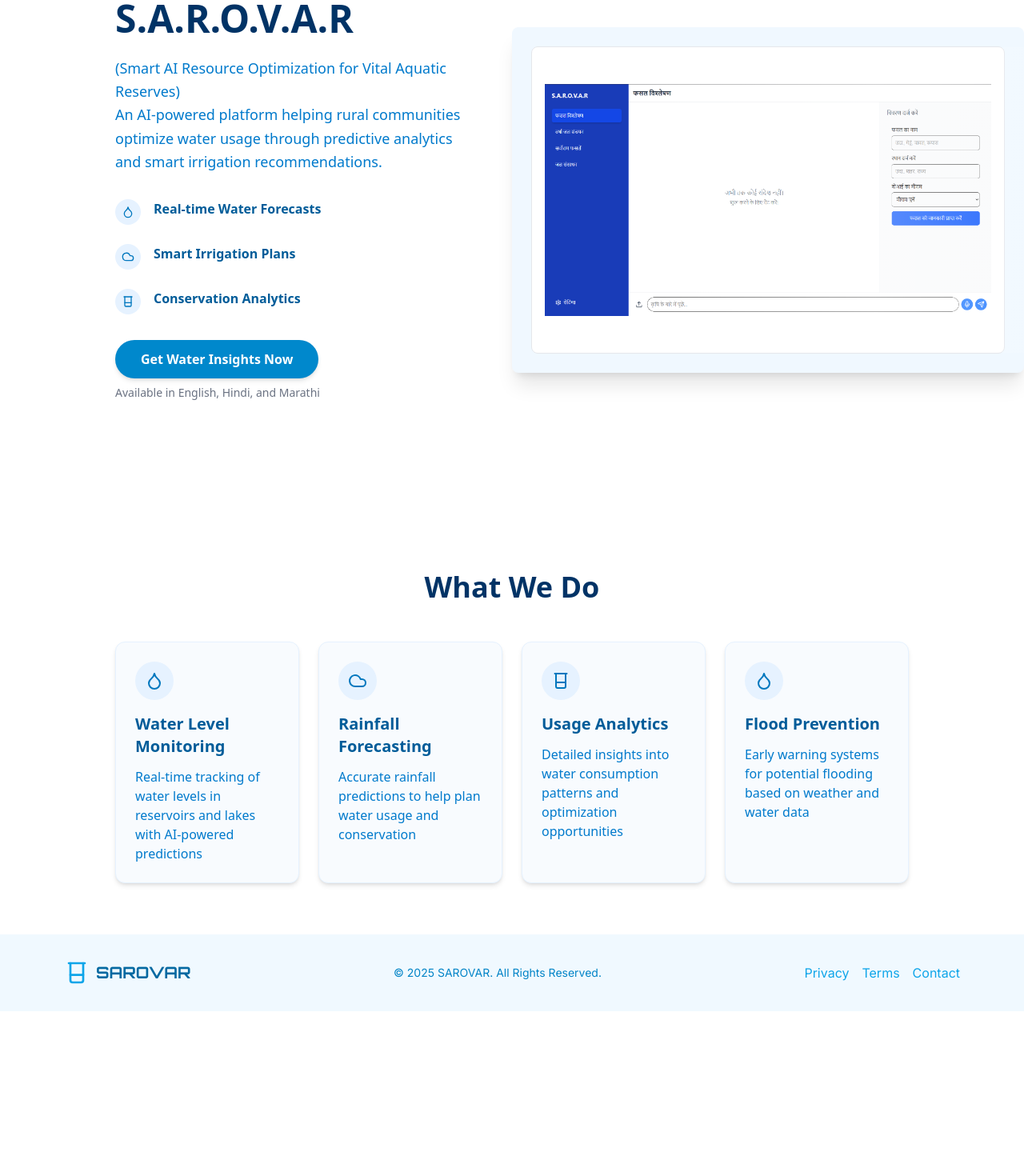
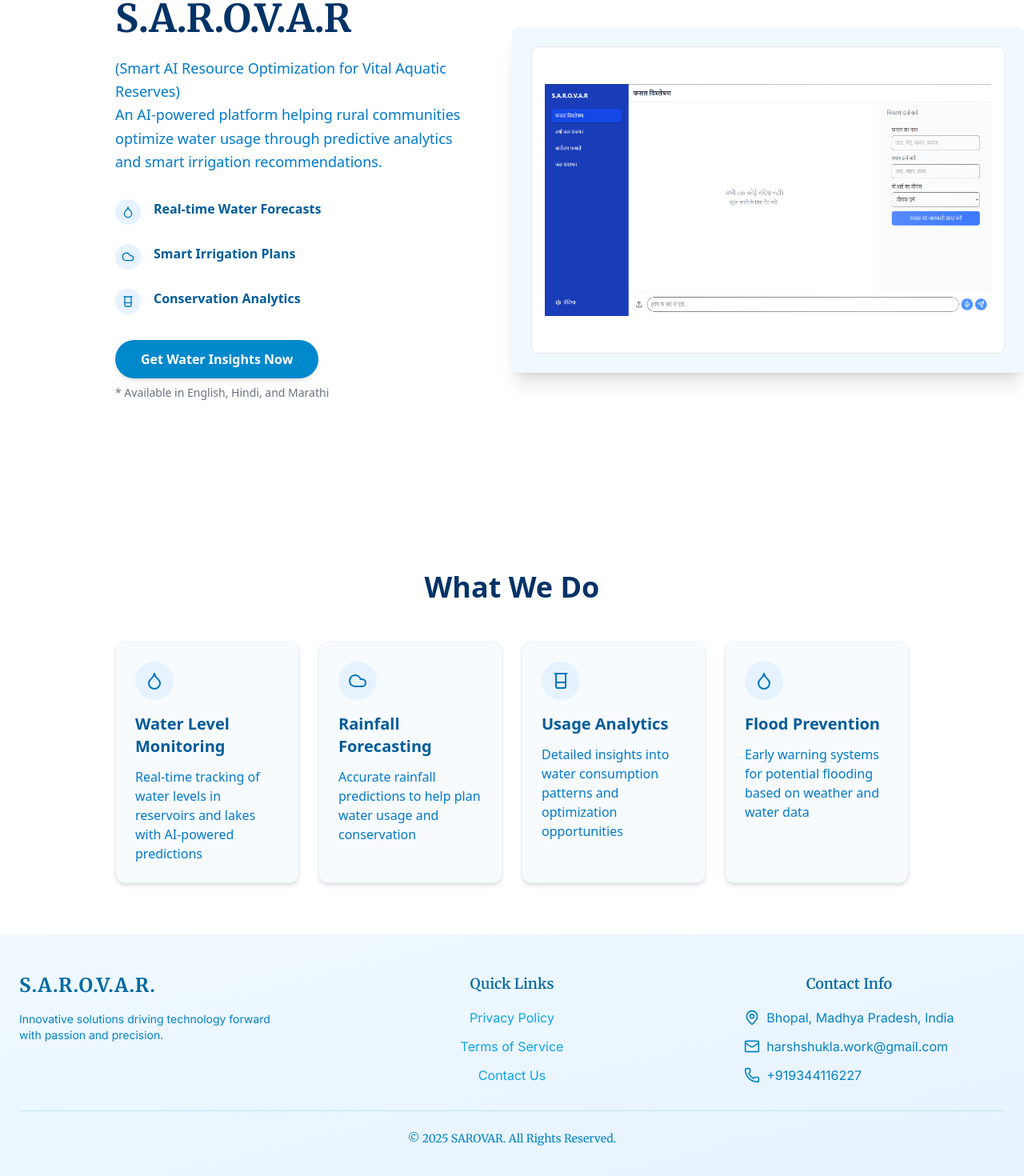
Before and after one commit to Cyb3rGhoul/SAROVAR-AI, a React (Vite) app: page / in a window 1280 px wide. Shown: the part 190-1660 px from the top of the page at 80% size. Before the commit the page ends 1454 px from the top, so only its background shows below. Built offline with nearby package versions, Linux system fonts and the light colour scheme; no server answers.

Commit message:
Fixed bugs

```diff
--- a/index.html
+++ b/index.html
@@ -5,6 +5,7 @@
     <link rel="icon" type="image/svg+xml" href="./src/assets/droplet.png" />
     <meta name="viewport" content="width=device-width, initial-scale=1.0" />
     <link href="https://fonts.googleapis.com/css2?family=Inter:wght@400;600&family=Orbitron:wght@700&display=swap" rel="stylesheet">
+    <link href="https://fonts.googleapis.com/css2?family=Merriweather:ital,opsz,wght@0,18..144,300..900;1,18..144,300..900&display=swap" rel="stylesheet">
     <title>Smart AI Resource Optimization for Vital Aquatic Reserves</title>
   </head>
   <body>
--- a/src/components/layout/Footer.jsx
+++ b/src/components/layout/Footer.jsx
@@ -1,33 +1,73 @@
 import React from 'react';
-import { Beaker } from 'lucide-react';
+import { MapPin, Mail, Phone } from 'lucide-react';
 
 const Footer = () => {
   return (
-    <footer className="bg-[#f0f9ff] py-8">
-      <div className="max-w-6xl mx-auto px-4 flex flex-col md:flex-row justify-between items-center space-y-4 md:space-y-0">
-        <div className="flex items-center space-x-2">
-          <Beaker className="h-8 w-8 text-[#0ea5e9]" />
-          <span className="text-xl font-bold text-[#0369a1] font-['Orbitron']">
-            SAROVAR
+    <footer className="bg-gradient-to-br from-[#f0f9ff] to-[#e6f2ff] py-12 shadow-lg">
+      <div className="max-w-7xl mx-auto px-6">
+        <div className="grid md:grid-cols-3 gap-8 items-start">
+          {/* Logo and Branding Section */}
+          <div className="flex flex-col items-center md:items-start space-y-4">
+            <div className="flex items-center space-x-3">
+              {/* <Beaker className="h-10 w-10 text-[#0369a1]" /> */}
+              <span className="text-2xl font-bold text-[#0369a1] tracking-wider font-[Merriweather]">
+                S.A.R.O.V.A.R.
               </span>
             </div>
-        <div className="text-[#0284c7] text-sm text-center md:text-right font-['Inter']">
-          © {new Date().getFullYear()} SAROVAR. All Rights Reserved.
+            <p className="text-[#0284c7] text-sm text-center md:text-left font-['Inter'] max-w-xs">
+              Innovative solutions driving technology forward with passion and precision.
+            </p>
           </div>
-        <div className="flex space-x-4">
+
+          {/* Quick Links Section */}
+          <div className="flex flex-col items-center space-y-4">
+            <h4 className="text-lg text-[#0369a1] font-semibold mb-4 font-[Merriweather]">
+              Quick Links
+            </h4>
+            <div className="flex flex-col space-y-3 text-center">
               {[
-            { name: 'Privacy', link: '/privacy' },
-            { name: 'Terms', link: '/terms' },
-            { name: 'Contact', link: '/contact' }
+                { name: 'Privacy Policy', link: '/' },
+                { name: 'Terms of Service', link: '/' },
+                { name: 'Contact Us', link: '/' }
               ].map(({ name, link }) => (
                 <a
                   key={name}
                   href={link}
-              className="text-[#0ea5e9] hover:text-[#0369a1] transition duration-300 font-['Inter']"
+                  className="text-[#0ea5e9] hover:text-[#0369a1] transition duration-300 font-['Inter'] hover:underline"
                 >
                   {name}
                 </a>
               ))}
+            </div>
+          </div>
+
+          {/* Contact Information Section */}
+          <div className="flex flex-col items-center space-y-4">
+            <h4 className="text-lg text-[#0369a1] font-semibold mb-4 font-[Merriweather]">
+              Contact Info
+            </h4>
+            <div className="flex flex-col space-y-3 text-[#0284c7] font-['Inter']">
+              <div className="flex items-center space-x-2">
+                <MapPin className="h-5 w-5" />
+                <span>Bhopal, Madhya Pradesh, India</span>
+              </div>
+              <div className="flex items-center space-x-2">
+                <Mail className="h-5 w-5" />
+                <span>harshshukla.work@gmail.com</span>
+              </div>
+              <div className="flex items-center space-x-2">
+                <Phone className="h-5 w-5" />
+                <span>+919344116227</span>
+              </div>
+            </div>
+          </div>
+        </div>
+
+        {/* Copyright Section */}
+        <div className="mt-8 pt-6 border-t border-[#0ea5e9]/20 text-center">
+          <p className="text-sm text-[#0284c7] font-[Merriweather]">
+            © {new Date().getFullYear()} SAROVAR. All Rights Reserved.
+          </p>
         </div>
       </div>
     </footer>
--- a/src/components/layout/Navbar.jsx
+++ b/src/components/layout/Navbar.jsx
@@ -9,8 +9,8 @@ const Navbar = () => {
     <nav className="px-4 py-4 flex justify-center items-center fixed top-0 left-0 right-0 z-50">
       <div className="bg-white/30 backdrop-blur-md rounded-full px-4 sm:px-6 md:px-10 py-2 sm:py-3 shadow-lg border border-white/20 flex items-center justify-between w-[95%] sm:w-[90%] max-w-6xl">
         {/* Logo */}
-        <Link to="/" className="text-xl sm:text-2xl font-bold text-[#007acc]">
-          SAROVAR
+        <Link to="/" className="text-xl sm:text-2xl font-bold text-[#007acc] font-[Merriweather]">
+          <Link to="/">S.A.R.O.V.A.R</Link>
         </Link>
 
         {/* Navigation Links */}
@@ -20,8 +20,8 @@ const Navbar = () => {
           animate="visible"
         >
           {[
-            { label: "Chatbot", path: "/chat" },
-            { label: "About", path: "/about" }
+            { label: "Chatbot", path: "/chat" }
+            // { label: "About", path: "/about" }
           ].map((item, index) => (
             <Link
               key={index}
--- a/src/pages/ChatPage.jsx
+++ b/src/pages/ChatPage.jsx
@@ -8,6 +8,7 @@ import RainwaterMode from '../components/ChatPage/RainwaterMode.jsx';
 import BestCropMode from '../components/ChatPage/BestCropMode.jsx';
 import WaterResourceMode from '../components/ChatPage/WaterResourceMode.jsx';
 import ChatMessage from '../components/ChatPage/ChatMessage.jsx';
+import { Link } from 'react-router-dom';
 
 const ChatPage = () => {
   const [messages, setMessages] = useState([]);
@@ -187,7 +188,7 @@ const ChatPage = () => {
           fixed md:relative w-72 h-full bg-blue-800 text-white z-40`}
         >
           <div className="p-6 h-full flex flex-col">
-            <h2 className="text-xl font-bold mb-8">S.A.R.O.V.A.R</h2>
+            <h2 className="text-xl font-bold mb-8 font-[Merriweather]"><Link to="/">S.A.R.O.V.A.R</Link></h2>
             <div className="flex-1 space-y-2 overflow-y-auto">
               {sidebarItems.map((item) => (
                 <button
--- a/src/pages/LandingPage.jsx
+++ b/src/pages/LandingPage.jsx
@@ -53,7 +53,7 @@ const LandingPage = () => {
               hidden: { opacity: 0, x: -50 }
             }}
             transition={{ duration: 0.6 }}
-            className="text-3xl sm:text-4xl md:text-5xl font-bold text-[#003366] mb-4 sm:mb-6"
+            className="text-3xl sm:text-4xl md:text-5xl font-bold text-[#003366] mb-4 sm:mb-6 font-[Merriweather]"
           >
             S.A.R.O.V.A.R
           </motion.h1>
@@ -131,7 +131,7 @@ const LandingPage = () => {
               Get Water Insights Now
             </Link>
             <p className="text-xs sm:text-sm text-gray-500">
-              Available in English, Hindi, and Marathi
+              * Available in English, Hindi, and Marathi
             </p>
           </motion.div>
         </motion.div>
--- a/src/routes/AppRoutes.jsx
+++ b/src/routes/AppRoutes.jsx
@@ -21,7 +21,7 @@ const AppRoutes = () => {
             <Routes>
               <Route path="/" element={<LandingPage />} />
               <Route path="/chat" element={<ChatPage />} />
-              <Route path="/about" element={<AboutPage />} />
+              {/* <Route path="/about" element={<AboutPage />} /> */}
             </Routes>
           </Suspense>
         </div>
```
Lines whose indentation alone changed are shown as unchanged.
